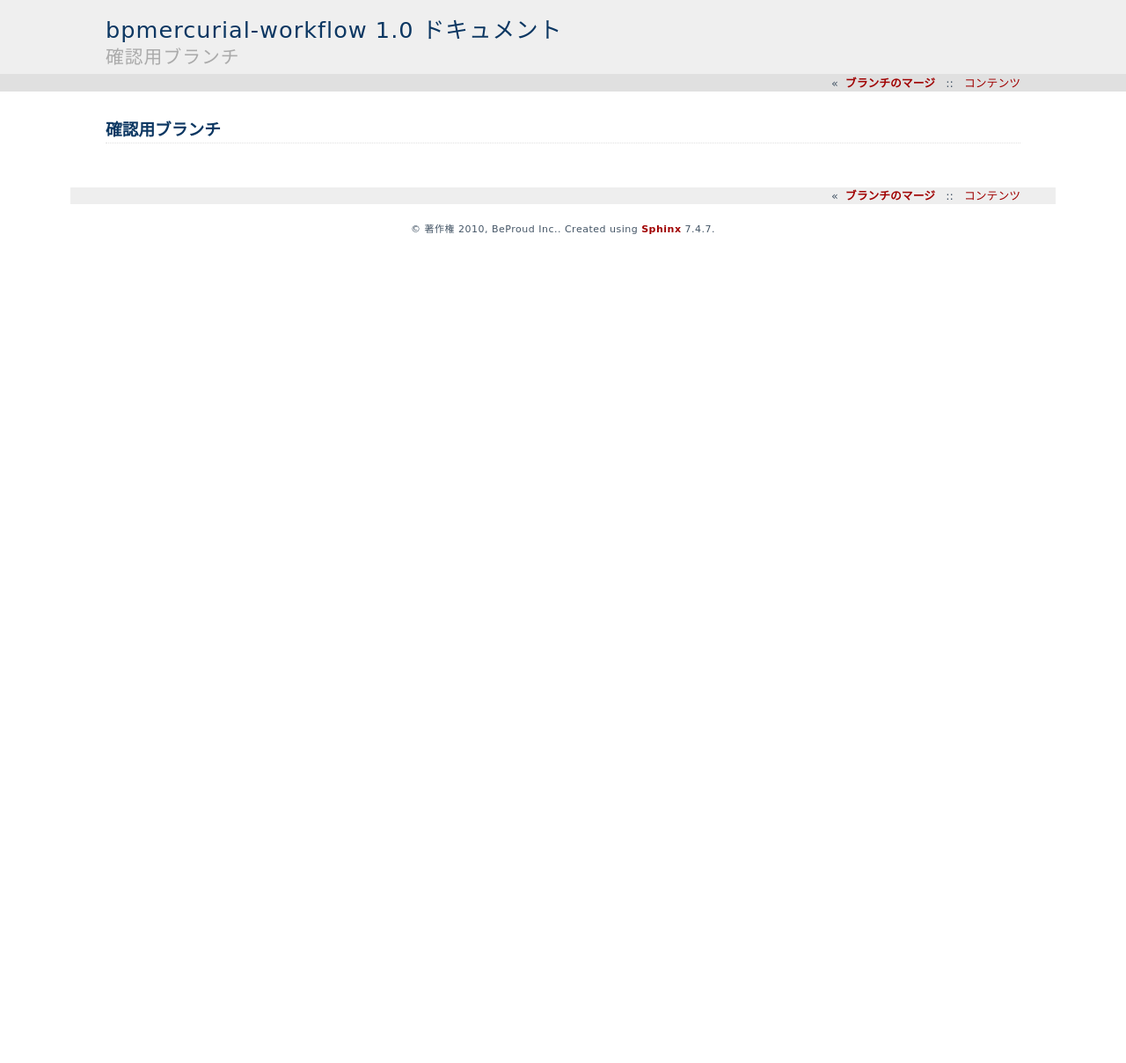
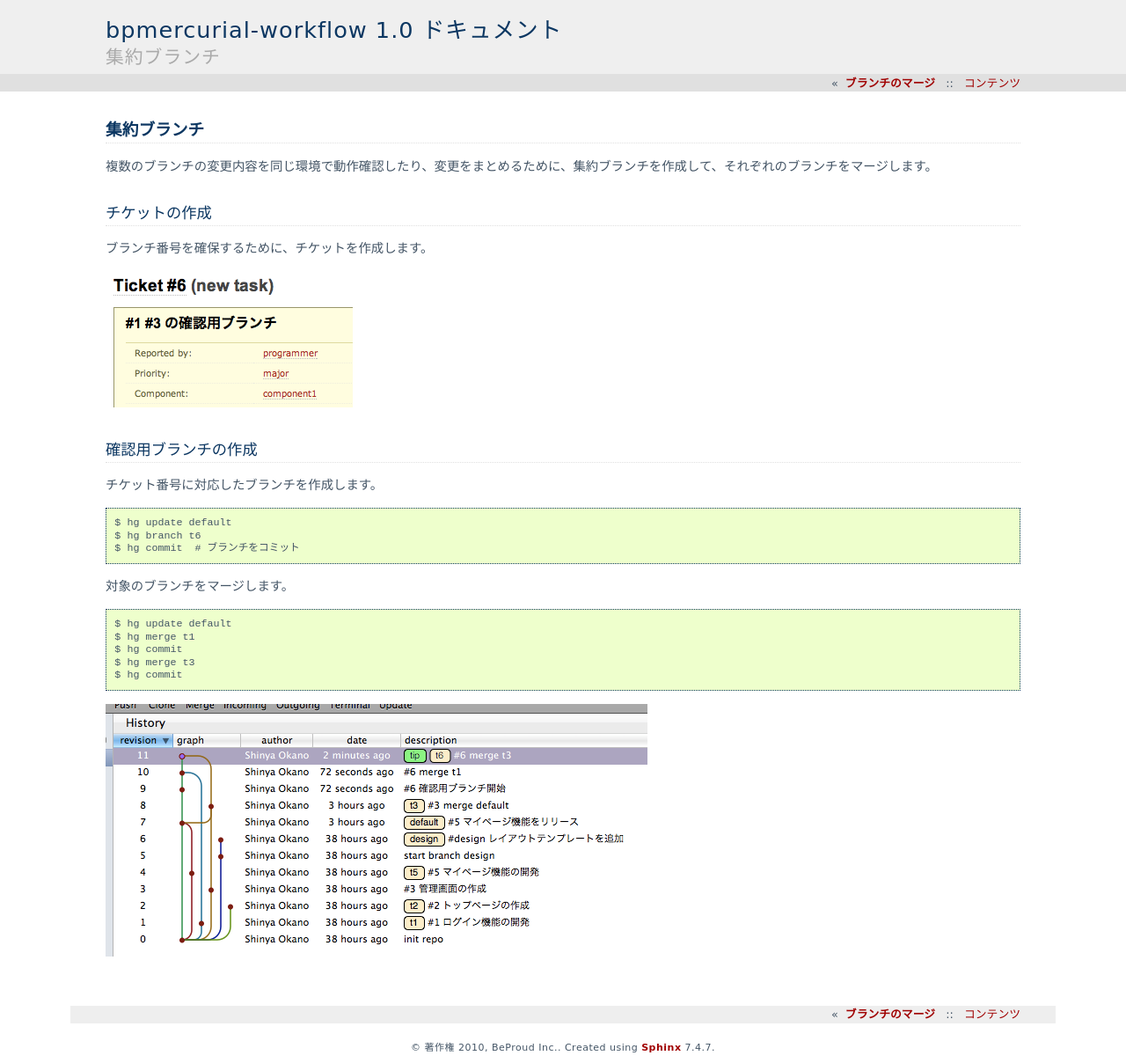
Before and after one commit to beproud/bpmercurial-workflow, a Sphinx documentation site: the page built from ja/source/confirm_branch.rst, in a window 1280 px wide. Shown: the whole page at 88% size. Built offline with Sphinx 7.4.7, drawn with Linux system fonts in a browser that asks for light colours; before the commit the page ends 900 px from its top, so only the background shows below that.

Commit message:
確認用ブランチについて追記

```diff
--- a/ja/source/confirm_branch.rst
+++ b/ja/source/confirm_branch.rst
@@ -1,2 +1,34 @@
-確認用ブランチ
-==============
+集約ブランチ
+============
+
+複数のブランチの変更内容を同じ環境で動作確認したり、変更をまとめるために、集約ブランチを作成して、それぞれのブランチをマージします。
+
+チケットの作成
+--------------
+
+ブランチ番号を確保するために、チケットを作成します。
+
+.. image:: static/ticket-confirm.png
+
+確認用ブランチの作成
+--------------------
+
+チケット番号に対応したブランチを作成します。
+
+::
+
+  $ hg update default
+  $ hg branch t6
+  $ hg commit  # ブランチをコミット
+
+対象のブランチをマージします。
+
+::
+
+  $ hg update default
+  $ hg merge t1
+  $ hg commit
+  $ hg merge t3
+  $ hg commit
+
+.. image:: static/branch-confirm.png
```
Also changed, not shown: ja/source/static/branch-confirm.png (added), ja/source/static/ticket-confirm.png (added).
